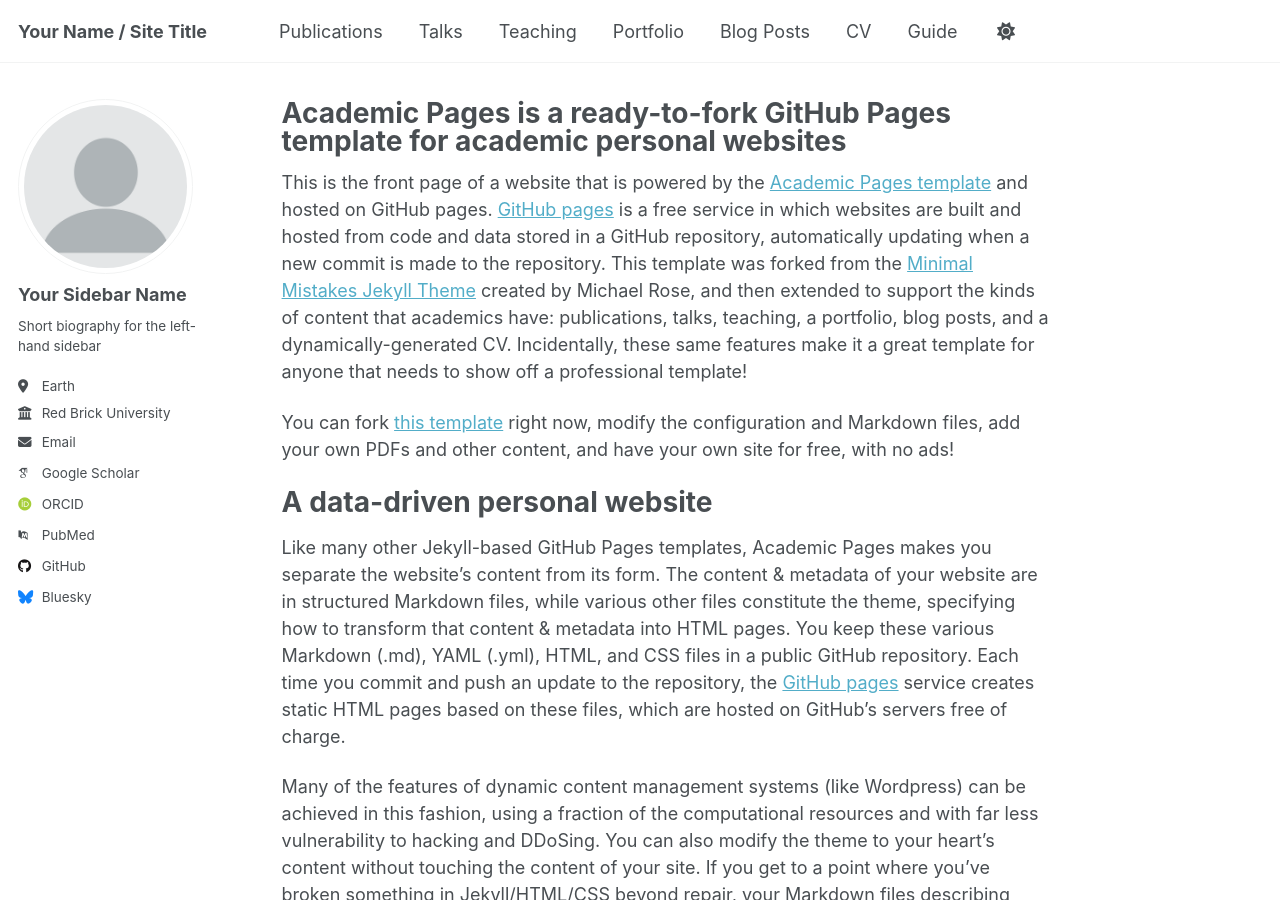
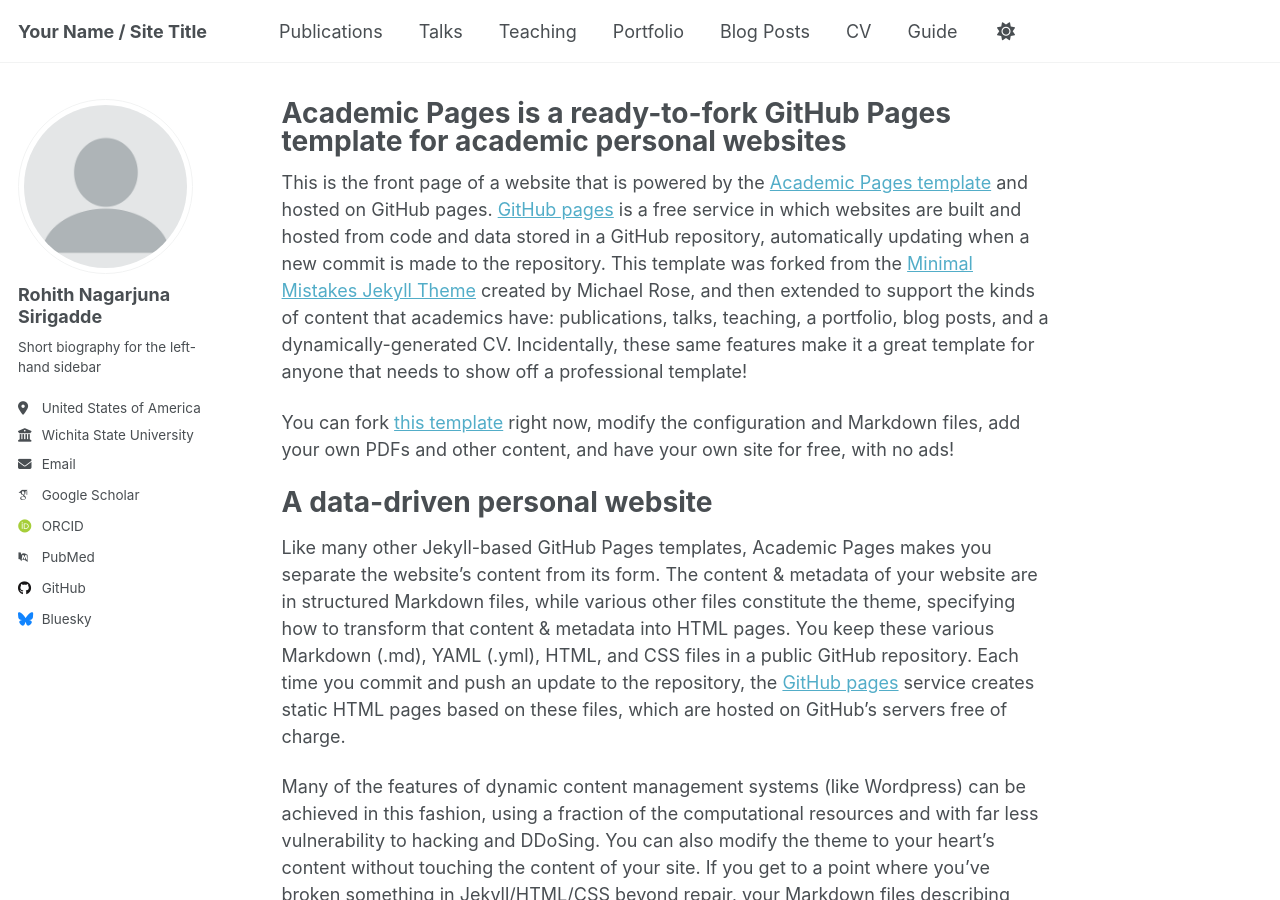
Before and after one commit to RohithSirigadde/rohithsirigadde.github.io, a Jekyll site: the page built from _pages/about.md, in a window 1280 px wide and 900 px high. Built offline with Jekyll 4.4.1, drawn with Linux system fonts in a browser that asks for light colours; some web fonts are replaced; a script that is not in the unit is left out.

Commit message:
Update _config.yml

```diff
--- a/_config.yml
+++ b/_config.yml
@@ -24,13 +24,13 @@ repository               : "academicpages/academicpages.github.io"
 author:
   # Biographic information
   avatar           : "profile.png"
-  name             : "Your Sidebar Name"
+  name             : "Rohith Nagarjuna Sirigadde"
   pronouns         : # example: "she/her"
   bio              : "Short biography for the left-hand sidebar"
-  location         : "Earth"
-  employer         : "Red Brick University"
+  location         : "United States of America"
+  employer         : "Wichita State University"
   uri              : # URL
-  email            : "none@example.org"
+  email            : "nagarjuna.rohith@gmail.com"
 
   # Academic websites
   academia         : # URL
```
